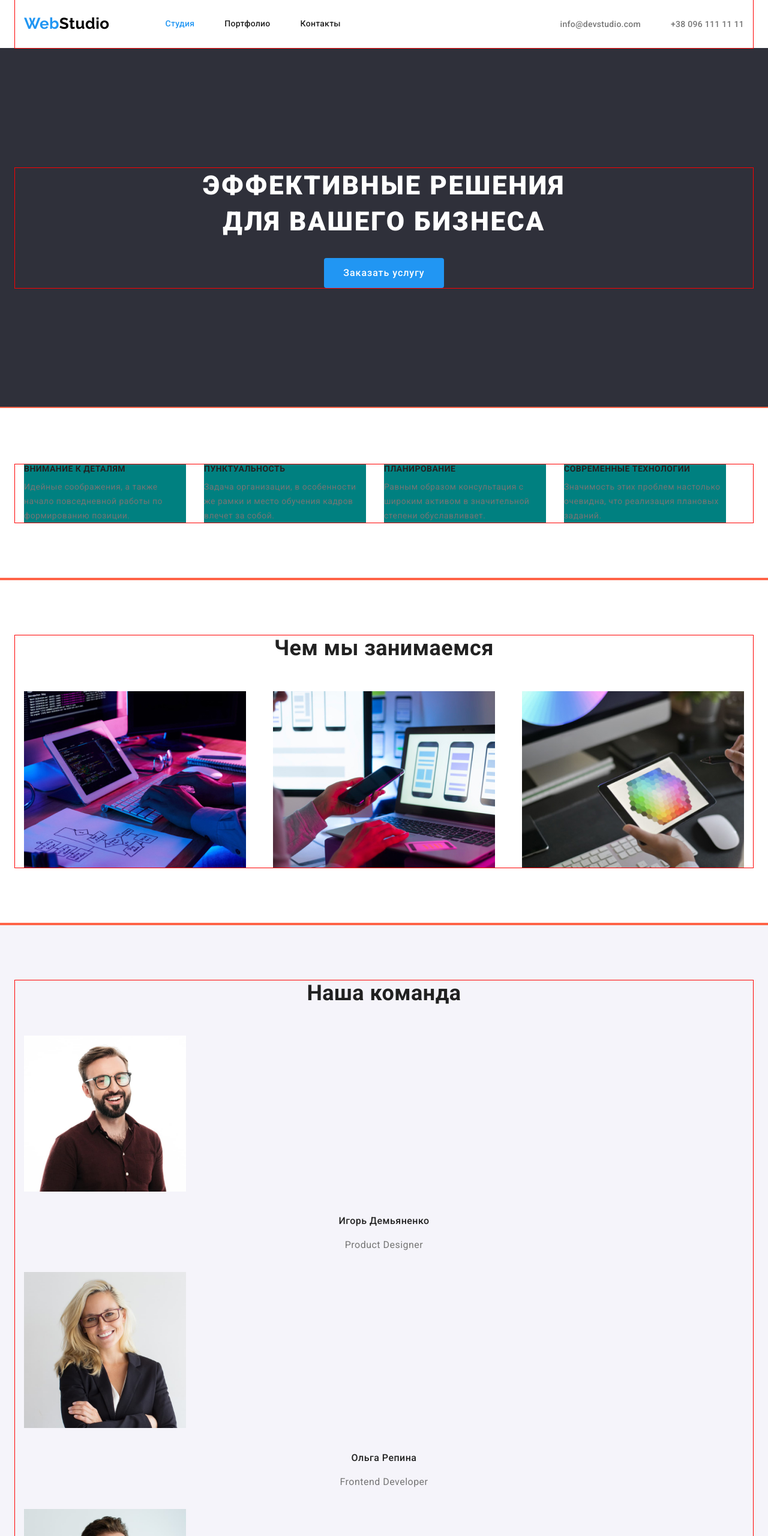
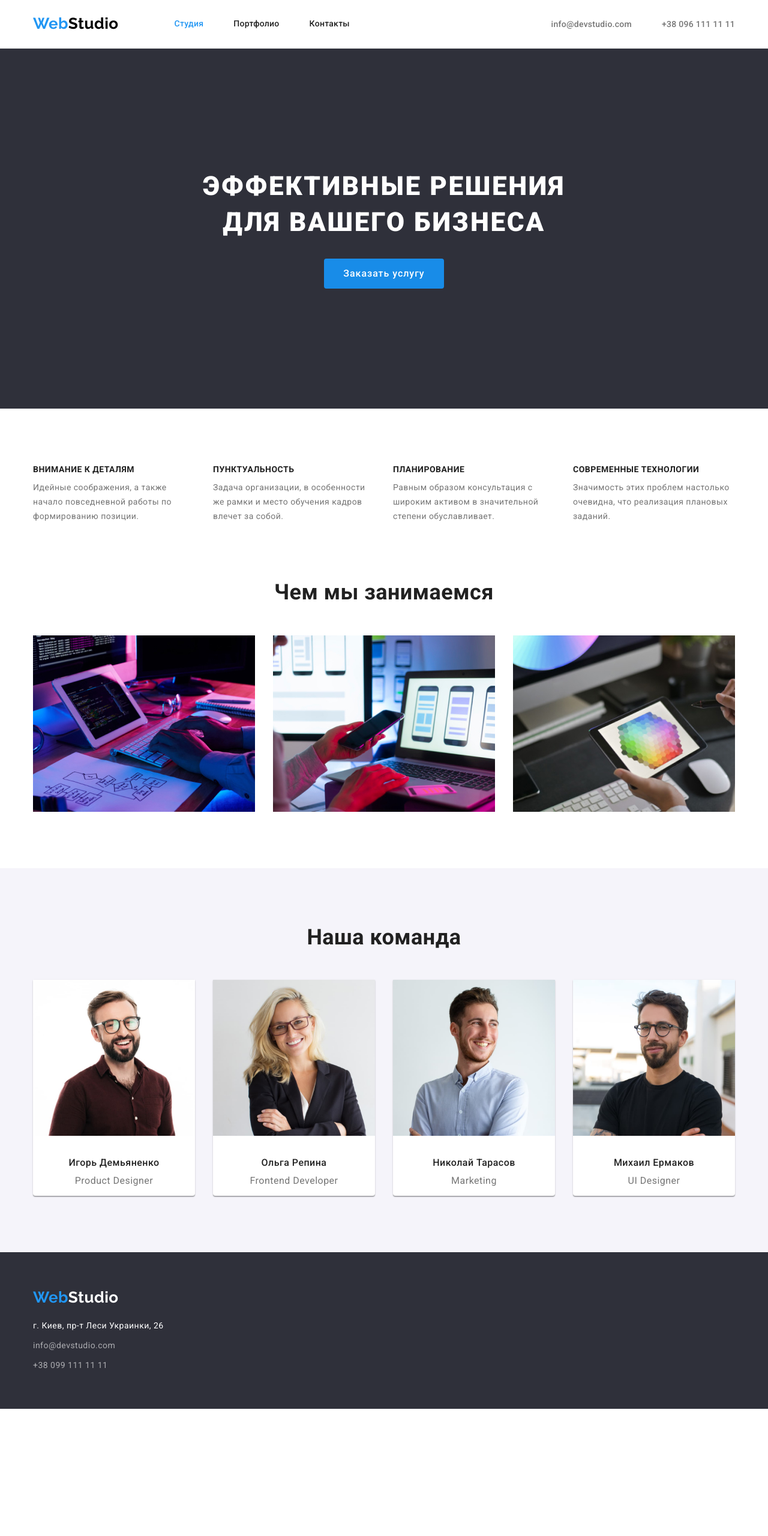
Before and after one commit to Vadym-Samchuk/goit-markup-hw-03, a plain HTML site: page index.html in a window 1280 px wide. Shown: the top 2560 px of the page at 60% size. After the commit the page ends 2348 px from the top, so only its background shows below. Drawn offline with nearby package versions, Linux system fonts and the light colour scheme.

Commit message:
Блочна розмітка та Flexbox
Блочна розмітка на сторінках.
Flex - вирівнювання та розподіл простору між елементами.

```diff
--- a/css/styles.css
+++ b/css/styles.css
@@ -1,7 +1,9 @@
 /*   COLOR PALETTE   */
 
-/* white color #ffffff */
-/* black color #000000 */
+/* white color  #ffffff */
+/* black color  #000000 */
+/* main border color   #ECECEC */
+/* second border color #EEEEEE */
 
 /* basic color  #212121 */
 /* second text  #757575 */
@@ -9,25 +11,18 @@
 
 /* back-color   #2f303a */
 /* second-back  #f5f4fa */
+/* prime-back   #188ce8 */
 /* *** */
 
 /* ***** ***** ***** */
 /*     ALL PAGES     */
 /* ***** ***** ***** */
 
-html {
-    box-sizing: border-box;
-}
-
-*,
-*::before,
-*::after {
-    box-sizing: inherit;
-}
-
 :root {
     --primary-white-color: #ffffff;
     --black-color: #000000;
+    --main-border-color: #ececec;
+    --second-border-color: #eeeeee;
 
     --first-text-color: #212121;
     --second-text-color: #757575;
@@ -37,6 +32,7 @@ html {
 
     --back-color: #2f303a;
     --second-back-color: #f5f4fa;
+    --prime-back-color: #188ce8;
 
     --small-text-size: 14px;
     --large-text-size: 36px;
@@ -85,6 +81,7 @@ body {
 }
 
 /* BUTTON */
+
 .button {
     display: inline-block;
     border-radius: 4px;
@@ -103,7 +100,7 @@ body {
     padding: 10px 32px;
 
     color: var(--primary-white-color);
-    background-color: var(--accent-color);
+    background-color: var(--prime-back-color);
     line-height: 1.88;
     letter-spacing: var(--medium-letter-spacing);
 }
@@ -121,20 +118,26 @@ body {
 }
 
 .container {
-    width: 1230px;
+    width: 1200px;
     padding-left: 15px;
     padding-right: 15px;
     margin-left: auto;
     margin-right: auto;
 
-    outline: 1px solid red;
+    /* outline: 1px solid red; */
 }
 
 /* ***** ***** ***** */
+
 /*     INDEX PAGE    */
+
 /* ***** ***** ***** */
 
 /* HEADER*/
+
+.header {
+    border-bottom: 1px solid var(--main-border-color);
+}
 
 .main-nav {
     display: flex;
@@ -175,8 +178,9 @@ body {
     display: flex;
 }
 
-.site-nav .item:not(:last-child) {
-    margin-right: 50px;
+.site-nav .item + .item,
+.site-contacts .item + .item {
+    margin-left: 50px;
 }
 
 .site-nav .link {
@@ -203,16 +207,11 @@ body {
     margin-left: auto;
 }
 
-.site-contacts .item + .item {
-    margin-left: 50px;
-}
-
 .site-contacts .link {
     padding-top: 32px;
     padding-bottom: 32px;
 
     color: var(--second-text-color);
-
     font-weight: 500;
     font-size: var(--small-text-size);
     line-height: 1.14;
@@ -231,8 +230,11 @@ body {
 }
 
 .hero-title {
+    width: 696px;
     margin-top: 0;
+    margin-right: auto;
     margin-bottom: 30px;
+    margin-left: auto;
 
     color: var(--primary-white-color);
     text-transform: uppercase;
@@ -243,11 +245,14 @@ body {
 }
 
 /* SECTION */
+
 .section {
     padding-top: 94px;
     padding-bottom: 94px;
+}
 
-    outline: 2px solid tomato;
+.section.no-bottom-padding {
+    padding-bottom: 0;
 }
 
 .visually-hidden {
@@ -270,17 +275,10 @@ body {
 .specifics-list .item {
     display: block;
     flex-basis: 270px;
-
-    background-color: teal;
 }
 
-/*
 .specifics-list .item + .item {
     margin-left: 30px;
-}
-*/
-.specifics-list .item:not(:last-child) {
-    margin-right: 30px;
 }
 
 .section-subtitle {
@@ -297,15 +295,8 @@ body {
     justify-content: space-between;
 }
 
-/*
-.occupation-list.list {
-    padding-left: 15px;
-    padding-right: 15px;
-}
-*/
-
-.occupation-list .item:not(:last-child) {
-    margin-right: 30px;
+.occupation-list .item + .item {
+    margin-left: 30px;
 }
 
 .section-title {
@@ -328,13 +319,34 @@ body {
 }
 
 /* Team */
+
+.team-list {
+    display: flex;
+}
+
+.team-list .item + .item {
+    margin-left: 30px;
+}
+
+.team-list .team-content {
+    padding-top: 30px;
+    padding-bottom: 10px;
+}
+
 .team {
     background-color: var(--second-back-color);
 }
 
+.team-list .item {
+    background-color: var(--primary-white-color);
+    border-radius: 0px 0px 4px 4px;
+    box-shadow: 0px 1px 3px rgba(0, 0, 0, 0.12), 0px 1px 1px rgba(0, 0, 0, 0.14),
+        0px 2px 1px rgba(0, 0, 0, 0.2);
+}
+
 .team-subtitle {
-    margin-top: 30px;
-    margin-bottom: 10px;
+    margin-top: 0;
+    margin-bottom: 0;
 
     font-weight: 500;
     font-size: 16px;
@@ -344,7 +356,7 @@ body {
 
 .team-text {
     margin-top: 0;
-    margin-bottom: 30px;
+    margin-bottom: 0;
 
     color: var(--second-text-color);
     line-height: 1.88;
@@ -353,12 +365,29 @@ body {
 
 /* FOOTER */
 .footer {
+    padding-top: 60px;
+    padding-bottom: 60px;
+
     background-color: var(--back-color);
+}
+
+.address-list .item {
+    display: block;
+}
+
+.address-list .item:not(:last-child) {
+    margin-bottom: 9px;
 }
 
 .footer .logo,
 .footer .location {
     color: var(--primary-white-color);
+}
+
+.footer .logo {
+    display: inline-block; /* for not all parent weight */
+    margin-right: 0;
+    margin-bottom: 20px;
 }
 
 .footer .address-contacts {
@@ -372,8 +401,60 @@ body {
 }
 
 /* ***** ***** ***** */
+
 /*   PORTFOLIO PAGE  */
+
 /* ***** ***** ***** */
+
+.filters {
+    display: flex;
+    justify-content: center;
+    margin-bottom: 50px;
+}
+
+.filters .item + .item {
+    margin-left: 8px;
+}
+
+.project {
+    display: flex;
+    flex-wrap: wrap;
+}
+
+/* calc((100% - k margins v stroke * zn. marg.) / k el. v str. */
+/* calc((100% - (k el. v str. -1) * zn. marg.) / k el. v str.  */
+
+/* calc(((100% - (3 - 1) * 30px)) / 3)  */
+
+.project .item {
+    width: calc(((100% - (3 - 1) * 30px)) / 3);
+    margin-right: 30px;
+    margin-bottom: 30px;
+}
+
+.project .item:nth-child(3n) {
+    margin-right: 0;
+}
+
+.project .item:nth-last-child(-n + 3) {
+    margin-bottom: 0;
+}
+
+.project .item-content {
+    padding-top: 20px;
+    padding-bottom: 20px;
+    padding-left: 24px;
+    padding-right: 24px;
+    border-right: 1px solid var(--second-border-color);
+    border-bottom: 1px solid var(--second-border-color);
+    border-left: 1px solid var(--second-border-color);
+}
+
+.project-title,
+.project-text {
+    margin-top: 0;
+    margin-bottom: 0;
+}
 
 .project-title {
     color: var(--first-text-color);
--- a/index.html
+++ b/index.html
@@ -18,18 +18,18 @@
         <link rel="stylesheet" href="./css/styles.css" />
     </head>
 
-    <!--Body-->
+    <!--body-->
     <body>
-        <!--Header-->
-        <header>
+        <!--header-->
+        <header class="header">
             <div class="container main-nav">
-                <!--Navigation-->
+                <!--navigation-->
                 <nav class="navigation">
-                    <!--Logo-->
+                    <!--logo-->
                     <a href="./index.html" class="logo link"
                         ><span class="logo-web">Web</span>Studio</a
                     >
-                    <!--Menu-->
+                    <!--menu-->
                     <ul class="site-nav list">
                         <li class="item">
                             <a href="./index.html" class="link current">Студия</a>
@@ -43,7 +43,7 @@
                     </ul>
                 </nav>
 
-                <!--Contacts-->
+                <!--contacts-->
                 <ul class="site-contacts list">
                     <li class="item">
                         <a href="mailto:info@devstudio.com" class="link"
@@ -57,22 +57,18 @@
             </div>
         </header>
 
-        <!--Main-->
+        <!--main-->
         <main>
-            <!--Hero-->
+            <!--hero-->
             <section class="hero">
                 <div class="container">
-                    <h1 class="hero-title">
-                        Эффективные решения
-                        <br />
-                        для вашего бизнеса
-                    </h1>
+                    <h1 class="hero-title">Эффективные решения для вашего бизнеса</h1>
                     <button type="button" class="button primary">Заказать услугу</button>
                 </div>
             </section>
 
-            <!--Specifics-->
-            <section class="section">
+            <!--specifics-->
+            <section class="section no-bottom-padding">
                 <div class="container">
                     <!--visually-hidden-->
                     <h2 class="visually-hidden" aria-hidden="true" tabindex="-1">
@@ -112,7 +108,7 @@
                 </div>
             </section>
 
-            <!--Occupation-->
+            <!--occupation-->
             <section class="section">
                 <div class="container">
                     <h2 class="section-title">Чем мы занимаемся</h2>
@@ -148,64 +144,76 @@
                 </div>
             </section>
 
-            <!--Team-->
+            <!--team-->
             <section class="section team">
                 <div class="container">
                     <h2 class="section-title">Наша команда</h2>
-                    <ul class="list">
-                        <li>
+                    <ul class="team-list list">
+                        <li class="item">
                             <img
+                                class="image"
                                 src="./images/comand_1.jpg"
                                 alt="Игорь Демьяненко"
                                 width="270"
                             />
+                            <div class="team-content">
                                 <h3 class="team-subtitle">Игорь Демьяненко</h3>
                                 <p class="team-text">Product Designer</p>
+                            </div>
                         </li>
-                        <li>
+                        <li class="item">
                             <img
+                                class="image"
                                 src="./images/comand_2.jpg"
                                 alt="Ольга Репина"
                                 width="270"
                             />
+                            <div class="team-content">
                                 <h3 class="team-subtitle">Ольга Репина</h3>
                                 <p class="team-text">Frontend Developer</p>
+                            </div>
                         </li>
-                        <li>
+                        <li class="item">
                             <img
+                                class="image"
                                 src="./images/comand_3.jpg"
                                 alt="Николай Тарасов"
                                 width="270"
                             />
+                            <div class="team-content">
                                 <h3 class="team-subtitle">Николай Тарасов</h3>
                                 <p class="team-text">Marketing</p>
+                            </div>
                         </li>
-                        <li>
+                        <li class="item">
                             <img
+                                class="image"
                                 src="./images/comand_4.jpg"
                                 alt="Михаил Ермаков"
                                 width="270"
                             />
+                            <div class="team-content">
                                 <h3 class="team-subtitle">Михаил Ермаков</h3>
                                 <p class="team-text">UI Designer</p>
+                            </div>
                         </li>
                     </ul>
                 </div>
             </section>
         </main>
 
-        <!--Footer-->
+        <!--footer-->
         <footer class="footer">
             <div class="container">
-                <!--Logo-->
+                <!--logo-->
                 <a href="./index.html" class="logo link"
                     ><span class="logo-web">Web</span>Studio</a
                 >
 
-                <!--Address-->
+                <!--address-->
                 <address class="footer-address">
-                    <ul class="list">
-                        <li>
+                    <ul class="address-list list">
+                        <li class="item">
                             <a
                                 target="_blank"
                                 rel="nofollow"
@@ -214,16 +222,16 @@
                                 >г. Киев, пр-т Леси Украинки, 26
                             </a>
                         </li>
-                        <li>
+                        <li class="item">
                             <a
                                 href="mailto:info@devstudio.com"
                                 class="address-contacts link"
                                 >info@devstudio.com</a
                             >
                         </li>
-                        <li>
+                        <li class="item">
                             <a href="tel:+380961111111" class="address-contacts link"
-                                >+38 096 111 11 11</a
+                                >+38 099 111 11 11</a
                             >
                         </li>
                     </ul>
```
Also changed, not shown: portfolio.html (+75 -37 lines). Lines whose indentation alone changed are shown as unchanged.
